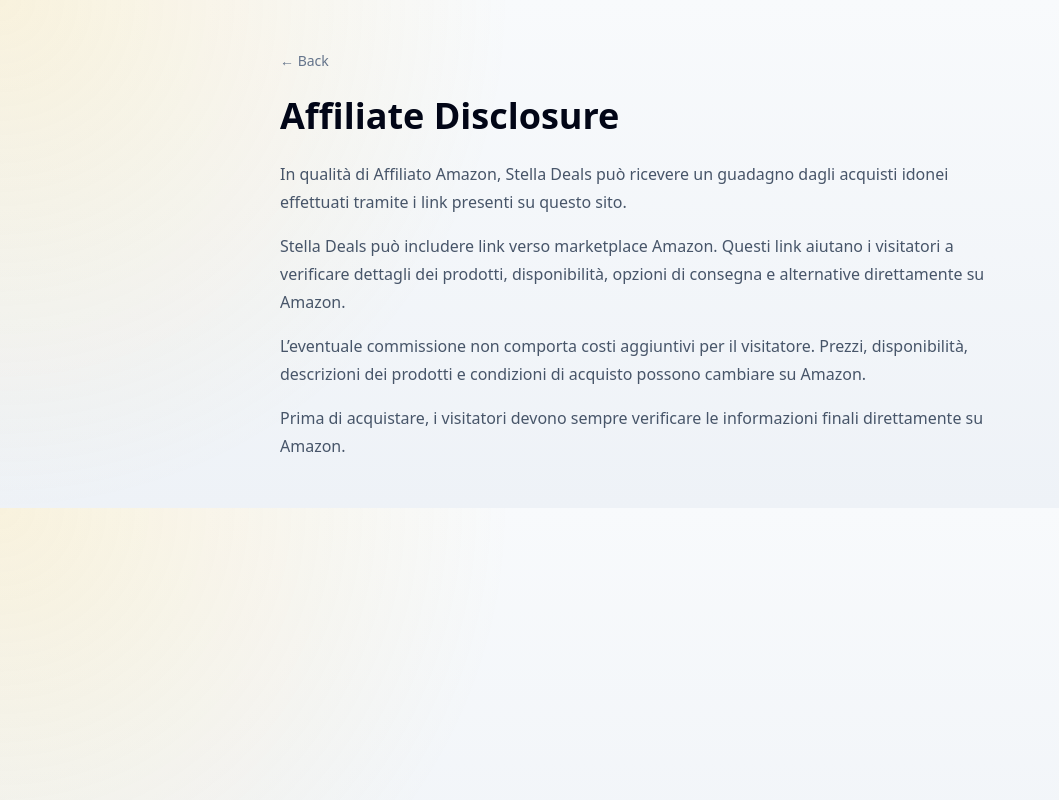
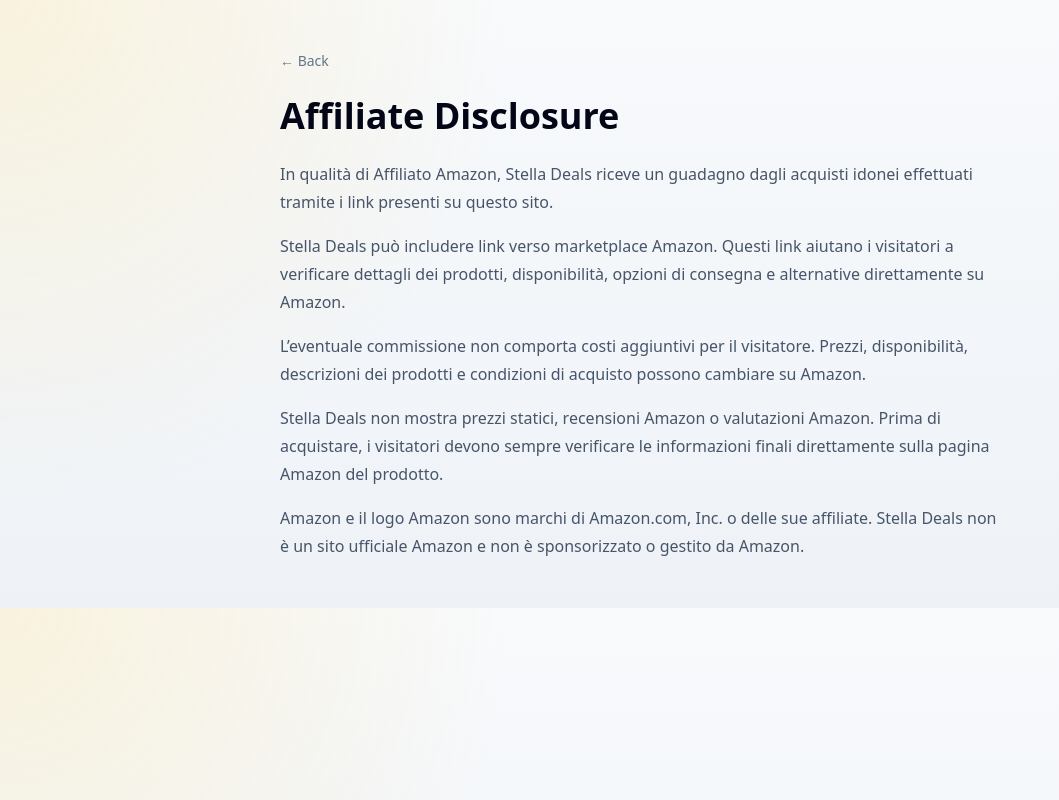
Before and after one commit to matteh77/stella-deals1, a Next.js app: page /affiliate-disclosure in a window 1280 px wide. Shown: the whole page, without its empty margins (0-1059 px from the left). Built offline with nearby package versions, Linux system fonts and the light colour scheme.

Commit message:
Update page.tsx

```diff
--- a/app/affiliate-disclosure/page.tsx
+++ b/app/affiliate-disclosure/page.tsx
@@ -12,8 +12,8 @@
       </h1>
 
       <p className="mt-6 leading-7 text-slate-600">
-        In qualità di Affiliato Amazon, Stella Deals può ricevere un guadagno
-        dagli acquisti idonei effettuati tramite i link presenti su questo sito.
+        In qualità di Affiliato Amazon, Stella Deals riceve un guadagno dagli
+        acquisti idonei effettuati tramite i link presenti su questo sito.
       </p>
 
       <p className="mt-4 leading-7 text-slate-600">
@@ -29,8 +29,15 @@
       </p>
 
       <p className="mt-4 leading-7 text-slate-600">
-        Prima di acquistare, i visitatori devono sempre verificare le
-        informazioni finali direttamente su Amazon.
+        Stella Deals non mostra prezzi statici, recensioni Amazon o valutazioni
+        Amazon. Prima di acquistare, i visitatori devono sempre verificare le
+        informazioni finali direttamente sulla pagina Amazon del prodotto.
+      </p>
+
+      <p className="mt-4 leading-7 text-slate-600">
+        Amazon e il logo Amazon sono marchi di Amazon.com, Inc. o delle sue
+        affiliate. Stella Deals non è un sito ufficiale Amazon e non è
+        sponsorizzato o gestito da Amazon.
       </p>
     </main>
   );
```
